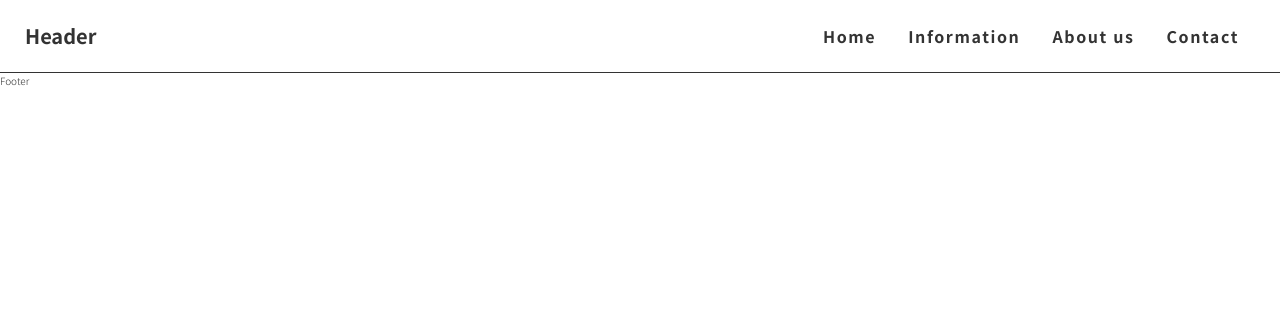
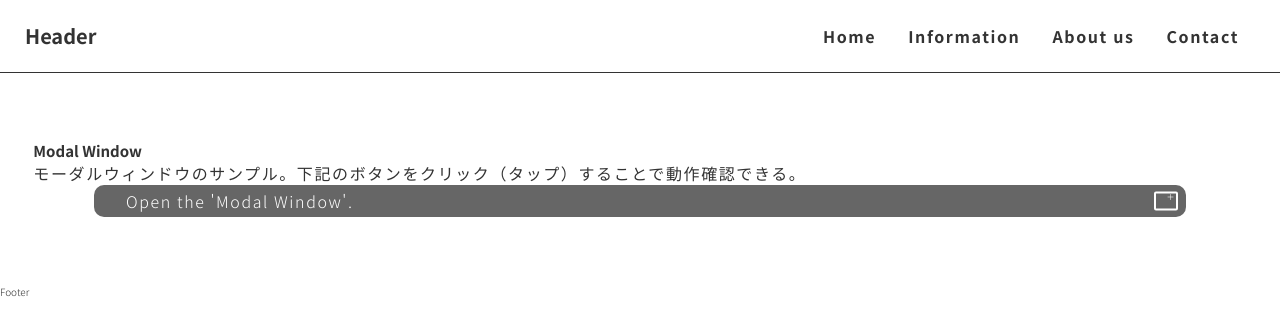
Before and after one commit to masayuki-abe/nuxt-sample, a Nuxt app: page /modal-window in a window 1280 px wide. Shown: the top 334 px of the page. Built offline with nearby package versions, Linux system fonts and the light colour scheme.

Commit message:
コンテンツを下層ページに新規設定

```diff
--- a/assets/css/common.scss
+++ b/assets/css/common.scss
@@ -23,3 +23,26 @@ body{
   font-family: 'Noto Sans JP', sans-serif;
   font-weight: 400;
 }
+#wrap{
+  padding: per(40, $tab) 0;
+}
+.common-box{
+  width: per($tab - 40, $tab);
+  margin: 0 auto;
+}
+
+
+//Text
+.common-txt{
+  @include fontSet(32, 48, 100, $tab);
+}
+@include tab() {
+  .common-txt{
+    @include fontSet(20, 36, 100, $tab);
+  }
+}
+@include lap() {
+  .common-txt{
+    @include fontSet(16, 24, 100, $tab);
+  }
+}
--- /dev/null
+++ b/components/templates/HamburgerMenu.vue
@@ -0,0 +1,10 @@
+<template>
+  <main>
+    <section id="Hamburger__box01" class="common-box">
+      <h2>HamburgerMenu</h2>
+      <p class="common-txt">
+        ハンバーガーメニューのサンプル。ヘッダーにあるハンバーガーボタンをクリック（タップ）することで動作確認できる。
+      </p>
+    </section>
+  </main>
+</template>
--- /dev/null
+++ b/components/templates/ModalWindow.vue
@@ -0,0 +1,159 @@
+<template>
+  <main>
+    <section id="modal-window__box01" class="common-box">
+      <h2>Modal Window</h2>
+      <p class="common-txt">
+        モーダルウィンドウのサンプル。下記のボタンをクリック（タップ）することで動作確認できる。
+      </p>
+    </section>
+
+    <section id="modal-window__box02" class="common-box">
+      <div class="modal-window">
+        <BtnText
+          btn-style="modal"
+          link-text="Open the 'Modal Window'."
+          color="white"
+          @open-modal="openModal"
+        />
+        <Modal
+          v-if="modalFlag"
+          @close-modal="closeModal"
+        >
+          <dl>
+            <dt>夢野久作</dt>
+            <dd>ドグラ・マグラ</dd>
+            <dd class="intro">
+              胎児よ<br>
+              胎児よ<br>
+              何故躍る<br>
+              母親の心がわかって<br>
+              おそろしいのか
+            </dd>
+          </dl>
+          <p>…………ブウウ――――――ンンン――――――ンンンン………………。</p>
+          <p>私がウスウスと眼を覚ました時、こうした蜜蜂の唸るような音は、まだ、その弾力の深い余韻を、私の耳の穴の中にハッキリと引き残していた。</p>
+          <p>それをジッと聞いているうちに……今は真夜中だな……と直覚した。そうしてどこか近くでボンボン時計が鳴っているんだな……と思い思い、又もウトウトしているうちに、その蜜蜂のうなりのような余韻は、いつとなく次々に消え薄れて行って、そこいら中がヒッソリと静まり返ってしまった。</p>
+          <p>私はフッと眼を開いた。</p>
+          <p>かなり高い、白ペンキ塗の天井裏から、薄白い塵埃に蔽われた裸の電球がタッタ一つブラ下がっている。その赤黄色く光る硝子球の横腹に、大きな蠅が一匹とまっていて、死んだように凝然としている。その真下の固い、冷めたい人造石の床の上に、私は大の字型に長くなって寝ているようである。</p>
+          <p>……おかしいな…………。</p>
+          <p>私は大の字型に凝然としたまま、瞼を一パイに見開いた。そうして眼の球だけをグルリグルリと上下左右に廻転さしてみた。</p>
+          <p>青黒い混凝土の壁で囲まれた二間四方ばかりの部屋である。</p>
+          <p>その三方の壁に、黒い鉄格子と、鉄網で二重に張り詰めた、大きな縦長い磨硝子の窓が一つ宛、都合三つ取付けられている、トテも要心堅固に構えた部屋の感じである。</p>
+          <p>窓の無い側の壁の附け根には、やはり岩乗な鉄の寝台が一個、入口の方向を枕にして横たえてあるが、その上の真白な寝具が、キチンと敷き展べたままになっているところを見ると、まだ誰も寝たことがないらしい。</p>
+          <p>……おかしいぞ…………。</p>
+        </Modal>
+      </div><!--/ modal window-->
+    </section>
+  </main>
+</template>
+
+<script>
+import BtnText from '@/components/atoms/buttons/TextBtn'
+import Modal from '@/components/atoms/etc/Modal'
+export default {
+  components: {
+    BtnText,
+    Modal
+  },
+  data () {
+    return {
+      modalFlag: false
+    }
+  },
+  methods: {
+    openModal () {
+      this.modalFlag = true
+    },
+    closeModal () {
+      this.modalFlag = false
+    }
+  }
+}
+</script>
+
+<style lang="scss" scoped>
+.modal-window{
+  @include fontSet(32, 48, 100, $tab);
+
+  width: 90%;
+  margin: 0 auto;
+
+  .btn__text{
+    @include fontSet(32, 32, 100, $tab);
+
+    padding: .5em 2.5em .5em 1em;
+    background-color: $darkGray;
+    border-radius: 10px;
+    color: $white;
+
+    .icon{
+      border: 2px $white solid;
+    }
+  }
+
+  dl{
+    margin-bottom: 1em;
+    padding: 1em;
+    background-color: $gray;
+
+    dt{
+      font-style: italic;
+    }
+    dd{
+      @include fontSet(40, 48, 200, $tab);
+      padding-bottom: .5em;
+      font-weight: bold;
+
+      &.intro{
+        @include fontSet(32, 48, 100, $tab);
+        padding-bottom: 0;
+        font-weight: normal;
+      }
+    }
+  }
+  p{
+    padding-left: -1em;
+    text-indent: 1em;
+  }
+}
+
+@include tab() {
+.modal-window{
+  @include fontSet(20, 36, 100, $tab);
+
+  .btn__text{
+    @include fontSet(20, 20, 100, $tab);
+  }
+
+  dl{
+    dd{
+      @include fontSet(24, 36, 200, $tab);
+
+      &.intro{
+        @include fontSet(20, 32, 100, $tab);
+      }
+    }
+  }
+}
+}
+
+@include lap() {
+.modal-window{
+  @include fontSet(16, 24, 100, $tab);
+
+  .btn__text{
+    @include fontSet(16, 16, 100, $tab);
+  }
+
+  dl{
+    dd{
+      @include fontSet(18, 24, 200, $tab);
+
+      &.intro{
+        @include fontSet(16, 24, 100, $tab);
+      }
+    }
+  }
+}
+}
+</style>
--- /dev/null
+++ b/pages/hamburger-menu/index.vue
@@ -0,0 +1,13 @@
+<template>
+  <HamburgerMenu />
+</template>
+
+<script>
+import HamburgerMenu from '@/components/templates/HamburgerMenu.vue'
+
+export default {
+  components: {
+    HamburgerMenu
+  }
+}
+</script>
--- /dev/null
+++ b/pages/modal-window/index.vue
@@ -0,0 +1,13 @@
+<template>
+  <ModalWindow />
+</template>
+
+<script>
+import ModalWindow from '@/components/templates/ModalWindow.vue'
+
+export default {
+  components: {
+    ModalWindow
+  }
+}
+</script>
```
